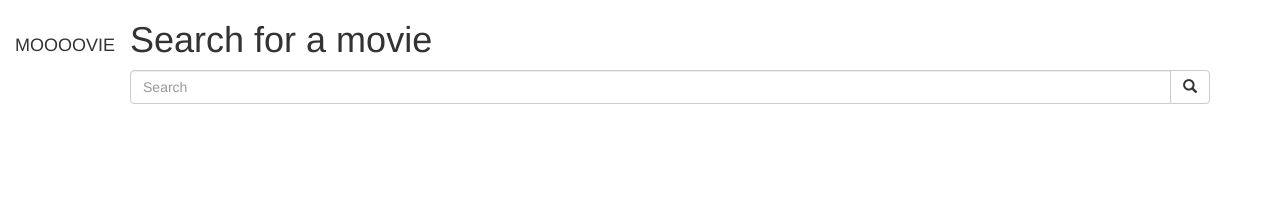
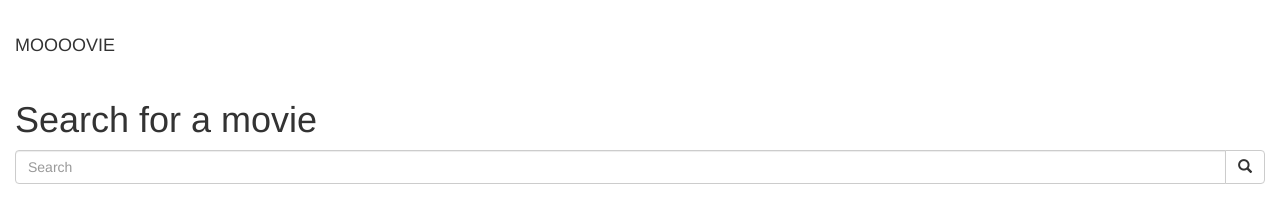
Before and after one commit to KauanRakoski/Mooovie, a plain HTML site: page index.html in a window 1280 px wide. Drawn offline with nearby package versions, Linux system fonts and the light colour scheme.

Commit message:
Update style.css

```diff
--- a/css/style.css
+++ b/css/style.css
@@ -10,3 +10,14 @@
 .mv-title{
     font-family: 'Open Sans', sans-serif;
 }
+form{
+
+
+}
+.container{
+    margin-bottom: 15px;
+    width: 100%;
+    display:flex;
+    flex-direction:column;
+    justify-content: center;
+}
```
